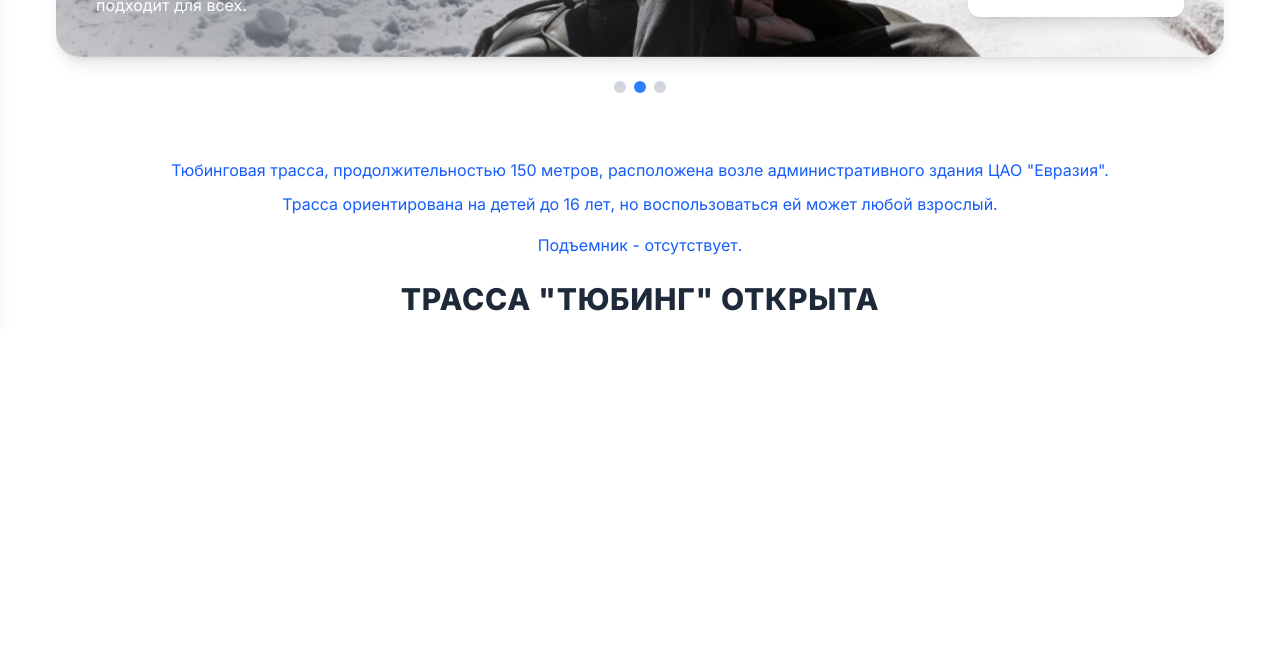
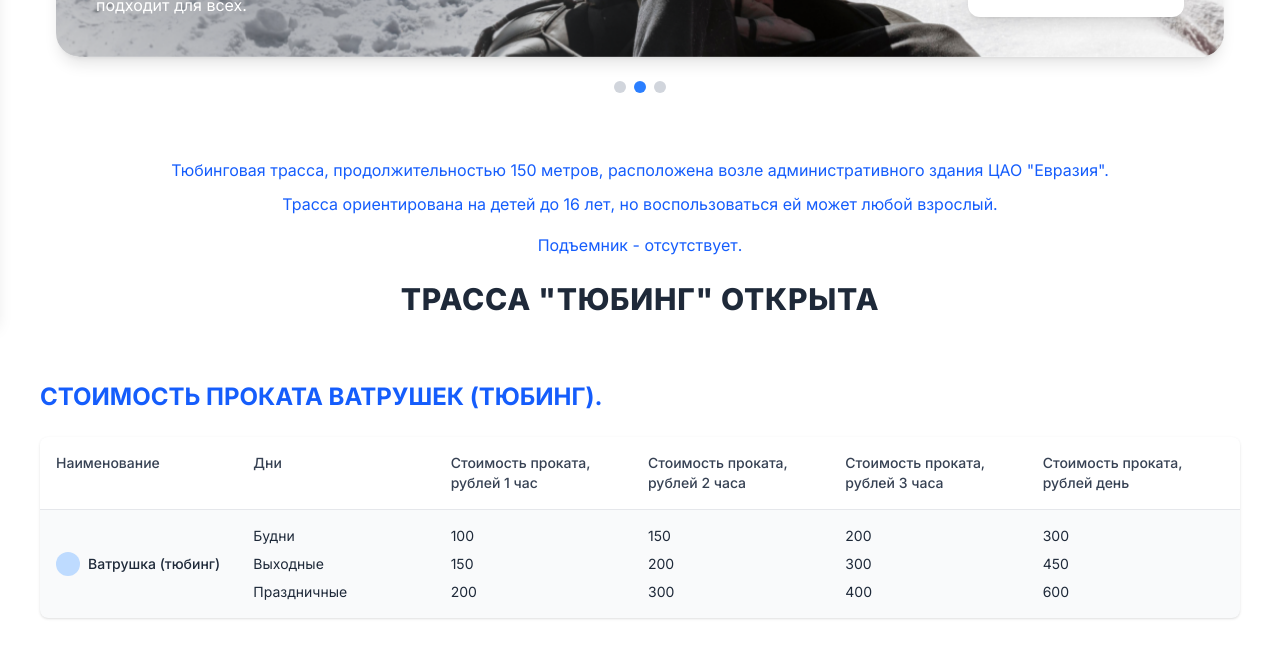
Before and after one commit to shohruxreimboyev4-ctrl/Eurasia-exam, a website: page pages/index2.html in a window 1280 px wide. Shown: the part 479-1129 px from the top of the page. Before the commit the page ends 828 px from the top, so only its background shows below. Drawn offline with nearby package versions, Linux system fonts and the light colour scheme; files that its build step writes are made by us from their sources.

Commit message:
2-page Tubing rental price section done

```diff
--- a/pages/index2.html
+++ b/pages/index2.html
@@ -316,6 +316,121 @@
       </div>
     </section>
 
+    <!-- Tubing rental price section start -->
+    <section class="py-8 px-4 md:px-6 bg-white">
+      <div class="container mx-auto max-w-[1200px]">
+        <h2 class="text-blue-600 text-xl md:text-2xl font-bold mb-6">
+          СТОИМОСТЬ ПРОКАТА ВАТРУШЕК (ТЮБИНГ).
+        </h2>
+
+        <div class="bg-gray-50 rounded-lg overflow-hidden shadow-sm md:hidden">
+          <div class="p-4 border-b border-gray-200">
+            <div class="flex items-center space-x-2 mb-2">
+              <div class="w-6 h-6 bg-blue-200 rounded-full"></div>
+              <span class="font-medium text-gray-800">Ватрушка (тюбинг)</span>
+            </div>
+            <div class="grid grid-cols-2 gap-2 text-sm text-gray-700">
+              <div><span class="font-medium">Наименование</span></div>
+              <div><span class="font-medium">Дни</span></div>
+            </div>
+          </div>
+
+          <div class="p-4 border-b border-gray-200">
+            <div class="grid grid-cols-2 gap-2 text-sm text-gray-800">
+              <div>Будни</div>
+              <div>100 / 150 / 200 / 300</div>
+            </div>
+            <div class="text-xs text-gray-500 mt-1">
+              Стоимость проката: 1 час / 2 часа / 3 часа / день
+            </div>
+          </div>
+
+          <div class="p-4 border-b border-gray-200">
+            <div class="grid grid-cols-2 gap-2 text-sm text-gray-800">
+              <div>Выходные</div>
+              <div>150 / 200 / 300 / 450</div>
+            </div>
+            <div class="text-xs text-gray-500 mt-1">
+              Стоимость проката: 1 час / 2 часа / 3 часа / день
+            </div>
+          </div>
+
+          <div class="p-4">
+            <div class="grid grid-cols-2 gap-2 text-sm text-gray-800">
+              <div>Праздничные</div>
+              <div>200 / 300 / 400 / 600</div>
+            </div>
+            <div class="text-xs text-gray-500 mt-1">
+              Стоимость проката: 1 час / 2 часа / 3 часа / день
+            </div>
+          </div>
+        </div>
+
+        <div
+          class="bg-gray-50 rounded-lg overflow-hidden shadow-sm hidden md:block"
+        >
+          <div
+            class="grid grid-cols-6 gap-4 p-4 border-b border-gray-200 bg-white"
+          >
+            <div class="text-sm font-medium text-gray-700">Наименование</div>
+            <div class="text-sm font-medium text-gray-700">Дни</div>
+            <div class="text-xs md:text-sm font-medium text-gray-700">
+              Стоимость проката,<br />рублей 1 час
+            </div>
+            <div class="text-xs md:text-sm font-medium text-gray-700">
+              Стоимость проката,<br />рублей 2 часа
+            </div>
+            <div class="text-xs md:text-sm font-medium text-gray-700">
+              Стоимость проката,<br />рублей 3 часа
+            </div>
+            <div class="text-xs md:text-sm font-medium text-gray-700">
+              Стоимость проката,<br />рублей день
+            </div>
+          </div>
+
+          <div class="grid grid-cols-6 gap-4 p-4 items-center">
+            <div class="flex items-center space-x-2">
+              <div class="w-6 h-6 bg-blue-200 rounded-full"></div>
+              <span class="text-sm font-medium text-gray-800"
+                >Ватрушка (тюбинг)</span
+              >
+            </div>
+
+            <div class="text-sm text-gray-800">
+              <div>Будни</div>
+              <div class="mt-2">Выходные</div>
+              <div class="mt-2">Праздничные</div>
+            </div>
+
+            <div class="text-sm text-gray-800">
+              <div>100</div>
+              <div class="mt-2">150</div>
+              <div class="mt-2">200</div>
+            </div>
+
+            <div class="text-sm text-gray-800">
+              <div>150</div>
+              <div class="mt-2">200</div>
+              <div class="mt-2">300</div>
+            </div>
+
+            <div class="text-sm text-gray-800">
+              <div>200</div>
+              <div class="mt-2">300</div>
+              <div class="mt-2">400</div>
+            </div>
+
+            <div class="text-sm text-gray-800">
+              <div>300</div>
+              <div class="mt-2">450</div>
+              <div class="mt-2">600</div>
+            </div>
+          </div>
+        </div>
+      </div>
+    </section>
+    <!-- Tubing rental price section end -->
+
     <script src="https://cdn.jsdelivr.net/npm/aos@2.3.4/dist/aos.js"></script>
     <script>
       const menuBtn = document.getElementById("mobile-menu-button");
```
Also changed, not shown: src/output.css.
